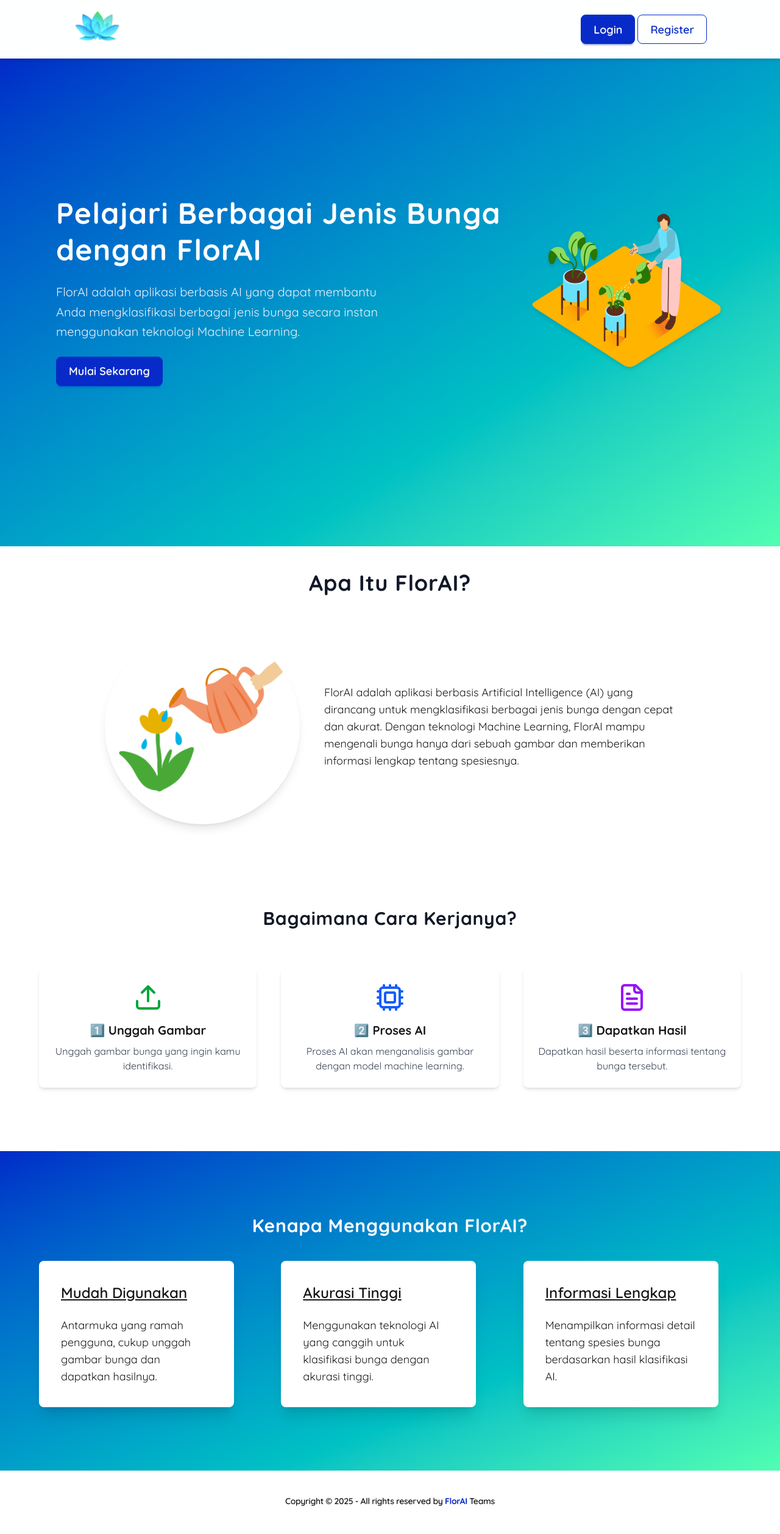
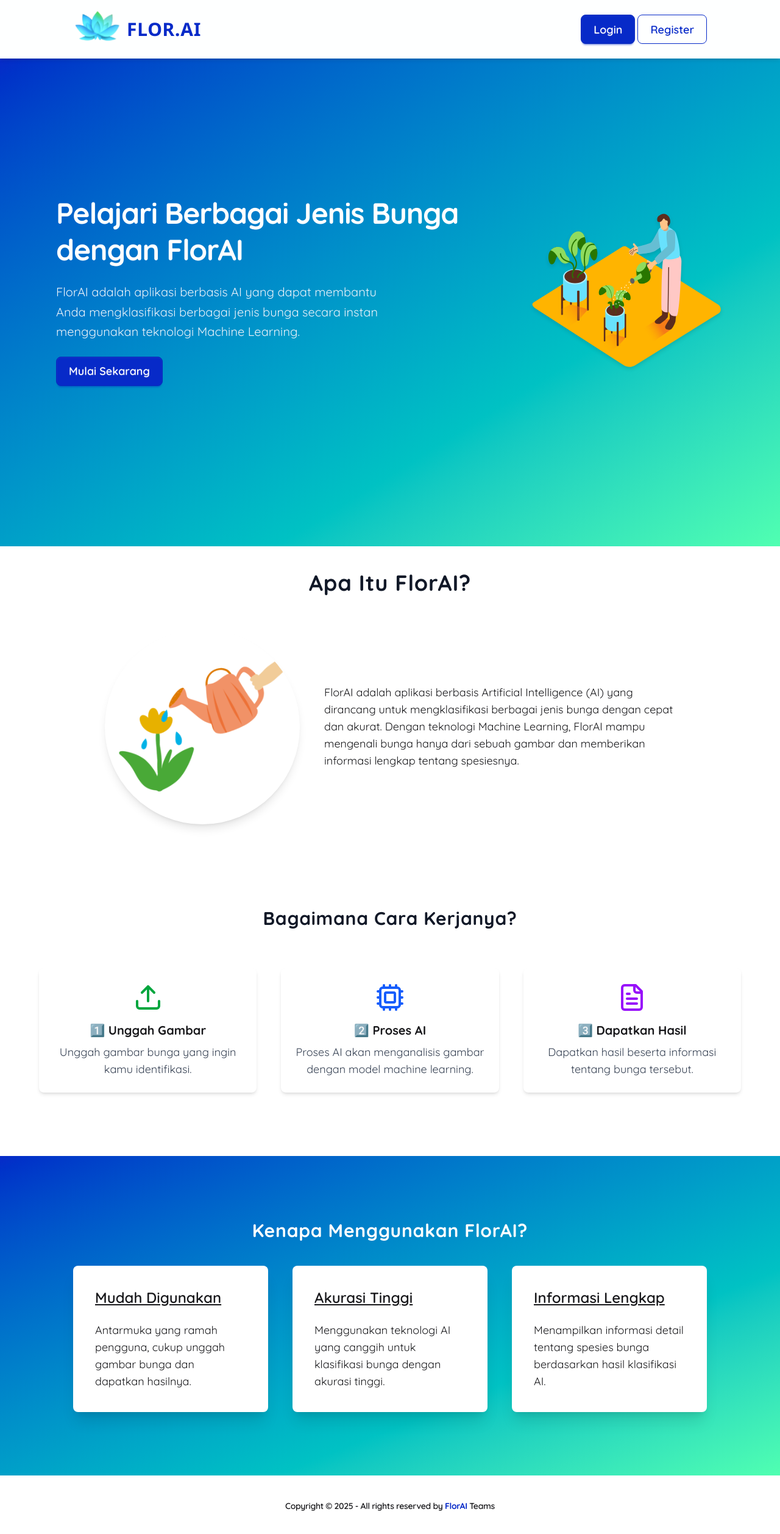
Before and after one commit to Ar-Syhptra/Flower-Classification-Website, a React (Vite) app in the folder src/client/: page / in a window 1280 px wide. Shown: the top 2516 px of the page at 61% size. Built offline with nearby package versions, Linux system fonts and the light colour scheme; a web font is replaced by a local one.

Commit message:
style(components): Perubahan Styling

```diff
--- a/src/client/src/components/About/AboutFlower.jsx
+++ b/src/client/src/components/About/AboutFlower.jsx
@@ -5,18 +5,20 @@ function AboutFlower() {
   const cards = [
     {
       title: "Mudah Digunakan",
-      description: "Antarmuka yang ramah pengguna, cukup unggah gambar bunga dan dapatkan hasilnya."
+      description:
+        "Antarmuka yang ramah pengguna, cukup unggah gambar bunga dan dapatkan hasilnya.",
     },
     {
       title: "Akurasi Tinggi",
-      description: "Menggunakan teknologi AI yang canggih untuk klasifikasi bunga dengan akurasi tinggi."
+      description:
+        "Menggunakan teknologi AI yang canggih untuk klasifikasi bunga dengan akurasi tinggi.",
     },
     {
       title: "Informasi Lengkap",
-      description: "Menampilkan informasi detail tentang spesies bunga berdasarkan hasil klasifikasi AI."
-    }
+      description:
+        "Menampilkan informasi detail tentang spesies bunga berdasarkan hasil klasifikasi AI.",
+    },
   ];
-
   return (
     <div className="py-8 md:py-12 lg:py-16 bg-gradient-to-br from-primary to-secondary">
       <div className="flex justify-center text-center py-6 md:py-10">
@@ -35,16 +37,20 @@ function AboutFlower() {
                 key={index}
                 className="flex flex-col items-center p-4 w-64 md:w-72 bg-white rounded-lg shadow-md"
               >
-                <h3 className="text-lg md:text-xl font-bold mb-2">{card.title}</h3>
-                <p className="text-center text-sm md:text-base text-gray-700">{card.description}</p>
+                <h3 className="text-lg md:text-xl font-bold mb-2">
+                  {card.title}
+                </h3>
+                <p className="text-center text-sm md:text-base text-gray-700 ">
+                  {card.description}
+                </p>
               </div>
             ))}
           </div>
         </div>
 
         {/* Desktop View (only visible on lg screens and above) */}
-        <div className="hidden lg:flex justify-center">
-          <div className="grid grid-cols-3 gap-6 lg:gap-10 w-full max-w-6xl">
+        <div className="hidden lg:flex justify-center text-center">
+          <div className="grid grid-cols-3 gap-8 lg:gap-10">
             {cards.map((card, index) => (
               <Card
                 key={index}
--- a/src/client/src/components/Card.jsx
+++ b/src/client/src/components/Card.jsx
@@ -6,7 +6,7 @@ function Card({ cardTittle, cardDescription }) {
           <h2 className="card-title text-xl md:text-xl lg:text-2xl text-center underline">
             {cardTittle}
           </h2>
-          <p className="text-md md:text-md lg:text-lg mt-4">
+          <p className="text-sm md:text-md lg:text-lg mt-4">
             {cardDescription}
           </p>
         </div>
--- a/src/client/src/components/Main/DemoSection.jsx
+++ b/src/client/src/components/Main/DemoSection.jsx
@@ -17,12 +17,12 @@ function DemoSection() {
           className="w-48 h-48 md:w-60 md:h-60 lg:w-80 lg:h-80 rounded-full shadow-lg object-cover mb-6 md:mb-0"
         />
         <div className="max-w-xl">
-          <p className="text-sm md:text-base lg:text-lg text-center md:text-left">
+          <p className="text-sm md:text-md lg:text-lg text-center md:text-left">
             FlorAI adalah aplikasi berbasis Artificial Intelligence (AI) yang
-            dirancang untuk mengklasifikasi berbagai jenis bunga dengan cepat dan
-            akurat. Dengan teknologi Machine Learning, FlorAI mampu mengenali
-            bunga hanya dari sebuah gambar dan memberikan informasi lengkap
-            tentang spesiesnya.
+            dirancang untuk mengklasifikasi berbagai jenis bunga dengan cepat
+            dan akurat. Dengan teknologi Machine Learning, FlorAI mampu
+            mengenali bunga hanya dari sebuah gambar dan memberikan informasi
+            lengkap tentang spesiesnya.
           </p>
         </div>
       </div>
--- a/src/client/src/components/Main/HeroSection.jsx
+++ b/src/client/src/components/Main/HeroSection.jsx
@@ -29,10 +29,10 @@ function HeroSection({ header, description }) {
           className="drop-shadow-md w-60 md:w-72 lg:w-80"
         />
         <div>
-          <h1 className="text-3xl md:text-4xl lg:text-5xl font-[1000] tracking-wide mb-6 leading-tight text-base-100">
+          <h1 className="text-3xl md:text-4xl lg:text-5xl font-[1000] tracking-tight mb-6 leading-tight text-base-100">
             {header}
           </h1>
-          <p className="text-lg md:text-xl lg:text-xl text-[#ebf2fa] mt-6 leading-relaxed tracking-normal max-w-xl">
+          <p className="text-md md:text-lg lg:text-xl text-[#ebf2fa] mt-6 leading-relaxed tracking-normal max-w-xl">
             {description}
           </p>
           <button
--- a/src/client/src/components/Main/HowItWorks.jsx
+++ b/src/client/src/components/Main/HowItWorks.jsx
@@ -4,20 +4,26 @@ import { Upload, Cpu, FileText } from "lucide-react";
 function HowItWorks() {
   const steps = [
     {
-      icon: <Upload className="w-10 h-10 md:w-12 md:h-12 mb-3 md:mb-4 text-green-600" />,
+      icon: (
+        <Upload className="w-10 h-10 md:w-12 md:h-12 mb-3 md:mb-4 text-green-600" />
+      ),
       number: "1️⃣",
       title: "Unggah Gambar",
       description: "Unggah gambar bunga yang ingin kamu identifikasi.",
     },
     {
-      icon: <Cpu className="w-10 h-10 md:w-12 md:h-12 mb-3 md:mb-4 text-blue-600" />,
+      icon: (
+        <Cpu className="w-10 h-10 md:w-12 md:h-12 mb-3 md:mb-4 text-blue-600" />
+      ),
       number: "2️⃣",
       title: "Proses AI",
       description:
         "Proses AI akan menganalisis gambar dengan model machine learning.",
     },
     {
-      icon: <FileText className="w-10 h-10 md:w-12 md:h-12 mb-3 md:mb-4 text-purple-600" />,
+      icon: (
+        <FileText className="w-10 h-10 md:w-12 md:h-12 mb-3 md:mb-4 text-purple-600" />
+      ),
       number: "3️⃣",
       title: "Dapatkan Hasil",
       description: "Dapatkan hasil beserta informasi tentang bunga tersebut.",
@@ -47,7 +53,9 @@ function HowItWorks() {
                 <div className="text-lg font-bold mb-1">
                   {step.number} {step.title}
                 </div>
-                <p className="text-center text-sm text-gray-700">{step.description}</p>
+                <p className="text-center text-gray-700 text-sm md:text-md lg:text-lg">
+                  {step.description}
+                </p>
               </div>
             ))}
           </div>
@@ -65,7 +73,9 @@ function HowItWorks() {
                 <div className="text-lg md:text-xl font-bold mb-2 text-center">
                   {step.number} {step.title}
                 </div>
-                <p className="text-center text-gray-700 text-sm md:text-base">{step.description}</p>
+                <p className="text-center text-gray-700 text-sm md:text-md lg:text-lg">
+                  {step.description}
+                </p>
               </div>
             ))}
           </div>
--- a/src/client/src/components/Navbar/Navbar.jsx
+++ b/src/client/src/components/Navbar/Navbar.jsx
@@ -11,6 +11,9 @@ function Navbar() {
         <Link to="/">
           <div className="flex items-center gap-2">
             <img src={Logo} alt="Logo" className="w-12 md:w-18 lg:w-20" />
+            <h1 className="text-lg md:text-2xl lg:text-3xl text-primary font-noto-sans font-bold tracking-wide">
+              FLOR.AI
+            </h1>
           </div>
         </Link>
       </div>
```
